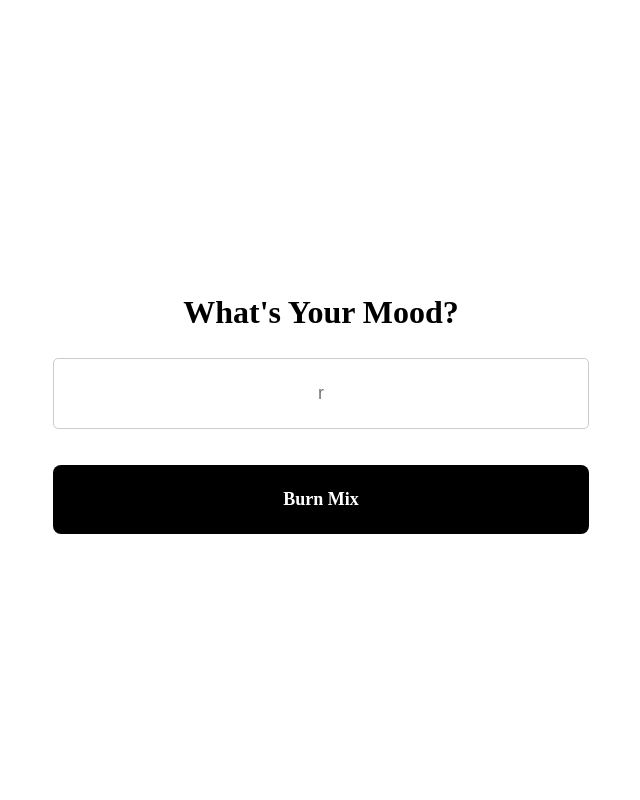
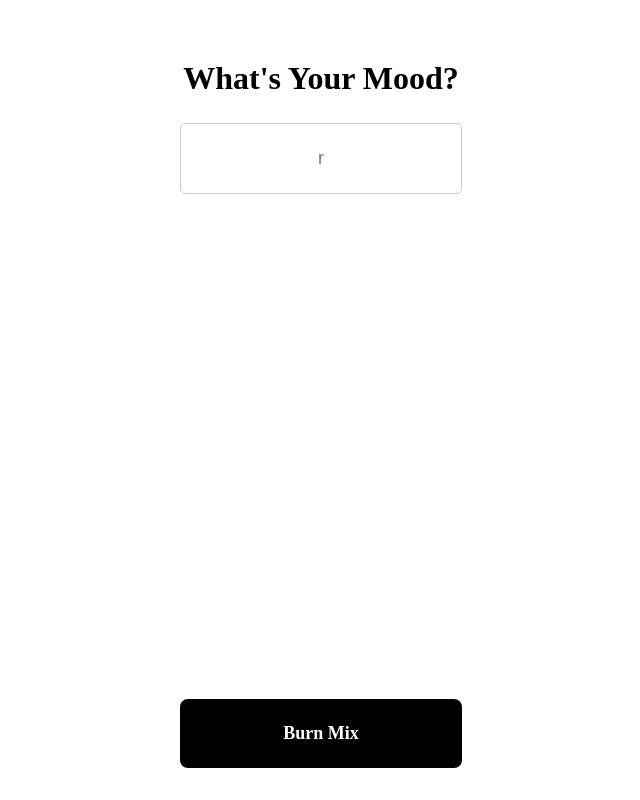
Before and after one commit to mikebatts/burnr, a Flask app: page /index in a window 1280 px wide. Shown: the whole page, without its empty margins (319-959 px from the left). Run offline with Flask 3, Linux system fonts and the light colour scheme; the visitor is signed in with stand-in values (Sample User, id 1).

Commit message:
Safari responsiveness

```diff
--- a/static/styles.css
+++ b/static/styles.css
@@ -1,13 +1,21 @@
 /* Base Styles */
-body {
+html, body {
+    height: 100%;
+    margin: 0;
+    padding: 0;
     font-family: "SF UI Text", sans-serif;
     background-color: #fff;
-    margin: 0;
-    padding: 0;
+    text-align: center;
     display: flex;
     justify-content: center;
     align-items: center;
+}
+
+body {
     min-height: 100vh;
+    display: flex;
+    justify-content: center;
+    align-items: center;
     text-align: center;
 }
 
@@ -17,9 +25,8 @@
     margin: 0 auto;
 }
 
-.login-container {
+.login-container, .container {
     width: 100%;
-    /* height: 100vh; */
     max-width: 400px;
     background: #fff;
     padding: 16px;
@@ -29,20 +36,12 @@
     gap: 16px;
     margin: auto;
     box-sizing: border-box;
+    min-height: 100vh;
+    min-height: -webkit-fill-available; /* Fixes issues with iOS Safari viewport */
 }
 
-.container {
-    width: 100%;
-    height: 100vh;
-    max-width: 400px;
-    background: #fff;
-    padding: 16px;
-    display: flex;
-    flex-direction: column;
-    justify-content: space-between;
-    gap: 16px;
-    margin: auto;
-    box-sizing: border-box;
+.header-splash {
+    margin-top: 70%;
 }
 
 h1 {
@@ -74,6 +73,11 @@
 .form-group {
     margin-bottom: 20px;
     width: 100%;
+    flex: 1; /* Make sure the form group takes up available space */
+    display: flex;
+    flex-direction: column;
+    justify-content: center;
+    gap: 16px;
 }
 
 input[type="text"] {
@@ -107,6 +111,7 @@
     text-decoration: none;
     width: 100%;
     box-sizing: border-box;
+    margin-top: auto; /* Pushes the button to the bottom of the form */
 }
 
 .btn-secondary {
@@ -135,17 +140,10 @@
 
 /* Media Queries for Larger Screens */
 @media (min-width: 768px) {
-    .container {
+    .container, .login-container {
         max-width: 600px;
         padding: 32px;
         height: auto;
-        gap: 16px;
-    }
-
-    .login-container {
-        max-width: 600px;
-        padding: 32px;
-        /* height: auto; */
         gap: 16px;
     }
 
```
